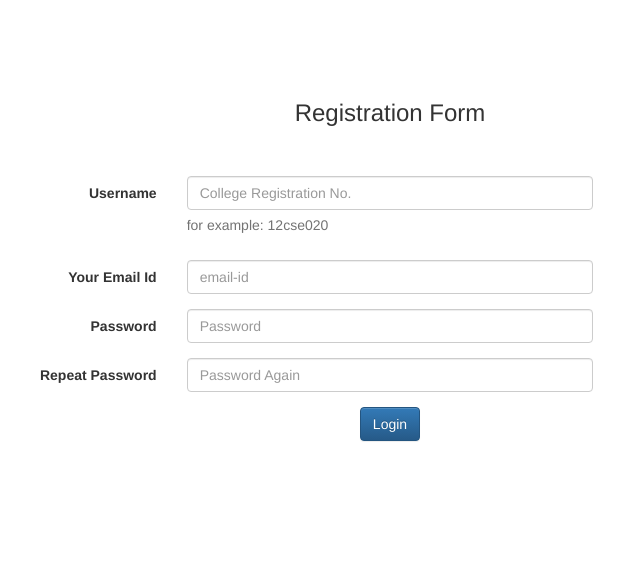
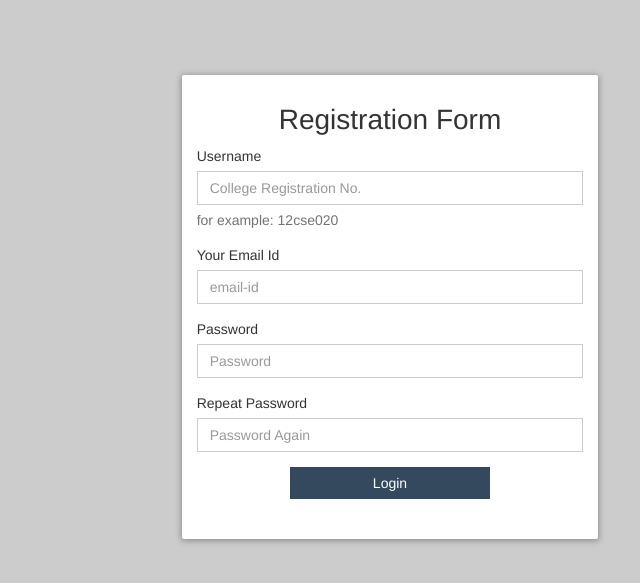
Before and after one commit to deshraj/profile-gen, a Django app: page /register in a window 1280 px wide. Shown: the top 583 px of the page, without its empty margins (250-890 px from the left). Run offline with Django 3.2, Linux system fonts and the light colour scheme; parts of the project's set-up code (start-up, migrations or seed data) failed here and were passed over; some libraries are stand-ins or nearby versions.

Commit message:
modified views in login and register

```diff
--- a/progen/progen/templates/login.html
+++ b/progen/progen/templates/login.html
@@ -23,6 +23,7 @@
       margin-top:8%;
       padding-top:20px;
       padding-bottom:20px;
+      border-radius:2px;
     }
     .loginContainer h1{
       font-size:2em;
--- a/progen/progen/templates/register.html
+++ b/progen/progen/templates/register.html
@@ -5,73 +5,73 @@
     <meta http-equiv="X-UA-Compatible" content="IE=edge">
     <meta name="viewport" content="width=device-width, initial-scale=1">
     <title>Register JSS Students</title>
-    <link href="css/bootstrap.min.css" rel="stylesheet">
-      <!-- Latest compiled and minified CSS -->
     <link rel="stylesheet" href="https://maxcdn.bootstrapcdn.com/bootstrap/3.3.1/css/bootstrap.min.css">
-
-      <!-- Optional theme -->
-      <link rel="stylesheet" href="https://maxcdn.bootstrapcdn.com/bootstrap/3.3.1/css/bootstrap-theme.min.css">
-
-      <!-- Latest compiled and minified JavaScript -->
-      <script src="https://maxcdn.bootstrapcdn.com/bootstrap/3.3.1/js/bootstrap.min.js"></script>
+    <style>
+      .form-control,.form-control:focus,.btn{
+        border-radius:0;
+        box-shadow:none;
+      }
+      label{
+        font-weight:300;
+      }
+      .row{
+        margin:0;
+      }
+      .mainContainer{
+        background-color: #fff;
+        box-shadow: 0px 1px 6px 1px rgba(0, 0, 0, 0.3);
+        margin-top:6%;
+        padding-top:30px;
+        padding-bottom:25px;
+        border-radius:2px;
+      }
+      .mainContainer h1{
+        font-size:2em;
+        margin-top:0;
+      }
+      .btn{
+        background:#34495E;
+        border:0;
+        display:block;
+        width:100%;
+        max-width:200px;
+        margin:auto;
+      }
+      body{
+        background:#ccc;
+      }
+    </style>
   </head>
   <body>
-  <br><br><br><br>
-  <h3><center>Registration Form</center></h3>
- <br><br>
-      <form class="form-horizontal" method="post" action="">
+    <section class="container-fluid">
+      <div class="row">
+        <div class="col-sm-4 col-sm-offset-4 mainContainer">
+          <h1 class="text-center">Registration Form</h1>
+          <form role="form" method="post" action="">
             {% csrf_token %}
-        <fieldset>
-        <!-- Text input-->
             <div class="form-group">
-          <label class="col-md-4 control-label" for="username">Username</label>
-          <div class="col-md-4">
-          <input id="username" name="username" type="text" placeholder="College Registration No." class="form-control input-md" required="">
+              <label class="control-label" for="username">Username</label>
+              <input id="username" name="username" type="text" placeholder="College Registration No." class="form-control input-md" required>
               <span class="help-block">for example: 12cse020</span>
             </div>
+            <div class="form-group">
+              <label class="control-label" for="email">Your Email Id</label>
+              <input id="email" name="email" type="text" placeholder="email-id" class="form-control input-md" required>
             </div>
-
-        <!-- Text input-->
             <div class="form-group">
-          <label class="col-md-4 control-label" for="email">Your Email Id</label>
-          <div class="col-md-4">
-          <input id="email" name="email" type="text" placeholder="email-id" class="form-control input-md" required="">
-
+              <label class="control-label" for="password">Password</label>
+              <input id="password" name="password" type="password" placeholder="Password" class="form-control input-md" required>
+            </div>
+            <div class="form-group">
+              <label class="control-label" for="repeatpassword">Repeat Password</label>
+              <input id="repeatpassword" name="repeatpassword" type="password" placeholder="Password Again" class="form-control input-md" required>
+            </div>
+            <div class="form-group">
+              <input type="submit" id="submitBtn" name="submitBtn" class="btn btn-primary" value="Login">
+            </div>
+          </form>
         </div>
       </div>
-
-        <!-- Password input-->
-        <div class="form-group">
-          <label class="col-md-4 control-label" for="password">Password</label>
-          <div class="col-md-4">
-            <input id="password" name="password" type="password" placeholder="Password" class="form-control input-md" required="">
-
-          </div>
-        </div>
-
-        <!-- Password input-->
-        <div class="form-group">
-          <label class="col-md-4 control-label" for="repeatpassword">Repeat Password</label>
-          <div class="col-md-4">
-            <input id="repeatpassword" name="repeatpassword" type="password" placeholder="Password Again" class="form-control input-md" required="">
-
-          </div>
-        </div>
-
-        <!-- Button -->
-        <div class="form-group">
-          <label class="col-md-4 control-label" for="submitBtn"></label>
-          <div class="col-md-4">
-            <center><button id="submitBtn" name="submitBtn" class="btn btn-primary">Login</button></center>
-          </div>
-        </div>
-
-        </fieldset>
-        </form>
-
-    <!-- jQuery (necessary for Bootstrap's JavaScript plugins) -->
-    <script src="https://ajax.googleapis.com/ajax/libs/jquery/1.11.1/jquery.min.js"></script>
-    <!-- Include all compiled plugins (below), or include individual files as needed -->
-    <script src="js/bootstrap.min.js"></script>
+    </section>
   </body>
   </html>
```
Lines whose indentation alone changed are shown as unchanged.
